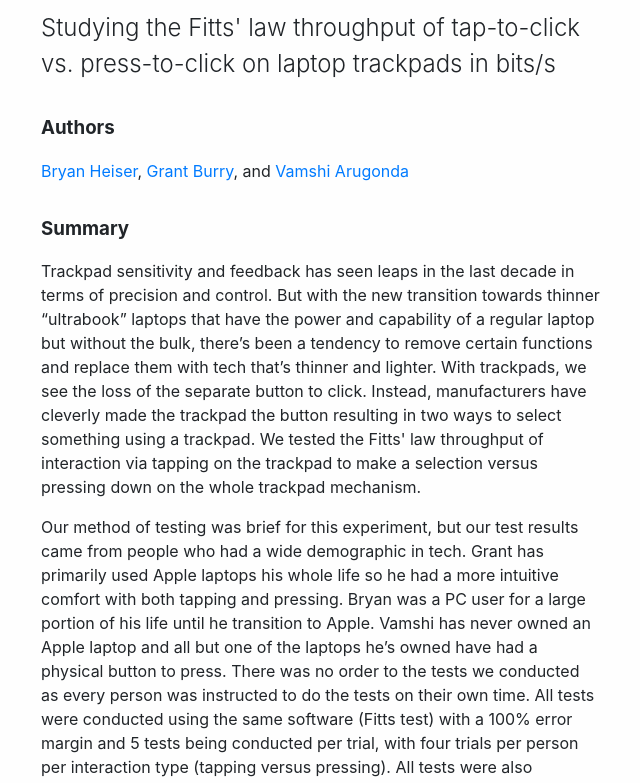
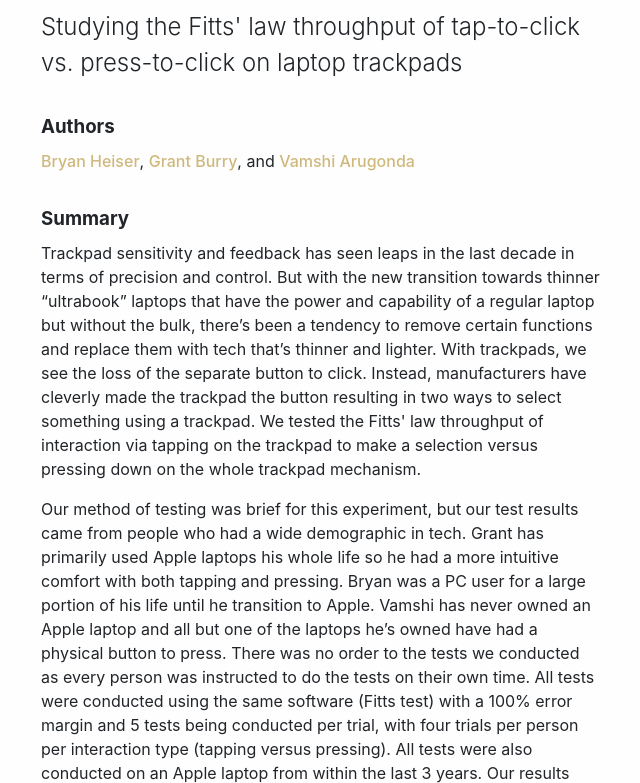
Before and after one commit to Burry/CSCI-4849-Fitts-Law-Study, a website: page site/index.html in a window 1280 px wide. Shown: the part 109-892 px from the top of the page, without its empty margins (319-959 px from the left). Drawn offline with Linux system fonts and the light colour scheme.

Commit message:
Style updates

```diff
--- a/site/index.html
+++ b/site/index.html
@@ -7,7 +7,7 @@
 
         <meta
             name="description"
-            content="Studying the Fitts' law throughput of tap-to-click vs. press-to-click on laptop trackpads in bits/s"
+            content="Studying the Fitts' law throughput of tap-to-click vs. press-to-click on laptop trackpads"
         />
         <meta
             name="author"
@@ -61,7 +61,7 @@
         </h1>
         <h2 class="lighter">
             Studying the Fitts' law throughput of tap-to-click vs.
-            press-to-click on laptop trackpads in bits/s
+            press-to-click on laptop trackpads
         </h2>
         <h3>Authors</h3>
         <p>
@@ -110,9 +110,11 @@
             board, despite the background of the test participants.
         </p>
         <h3>Chart</h3>
-        <img
-            src="/chart.svg"
-            alt="Chart of Press to Click vs. Tap to Click with Trackpads"
-        />
+        <p>
+            <img
+                src="/chart.svg"
+                alt="Chart of Press to Click vs. Tap to Click with Trackpads"
+            />
+        </p>
     </body>
 </html>
--- a/site/style.css
+++ b/site/style.css
@@ -1,42 +1,64 @@
 body {
     margin: 50px auto;
-    padding-left: 15px;
-    padding-right: 15px;
+    padding-left: 1rem;
+    padding-right: 1rem;
     max-width: 560px;
     background: #fefefe;
     color: #212529;
     font: 16px/1.5 -apple-system, BlinkMacSystemFont, "Segoe UI", Roboto, Helvetica, Arial, sans-serif, "Apple Color Emoji", "Segoe UI Emoji", "Segoe UI Symbol";
 }
 
+::selection {
+    background: #cfb87c;
+    color: #212529;
+
+}
+
+::-moz-selection {
+    background: #cfb87c;
+    color: #212529;
+}
+
+h1 {
+    font-size: 1.95em;
+}
+
 h3 {
-    margin: 2rem auto 0.5rem auto;
+    margin: 2rem auto 0 auto;
+}
+
+p {
+    margin-top: 0.5rem;
 }
 
 a {
-    color: #007bff;
+    color: #cfb87c;
+    font-weight: 500;
     text-decoration: none;
     border-radius: 0.25rem;
     transition: box-shadow 0.15s ease-in-out;
 }
 
 a:visited {
-    color: #007bff;
+    color: #cfb87c;
 }
 
 a:hover {
     text-decoration: underline;
 }
 
+a:focus {
+    outline: none;
+}
+
 a:not(:active):focus {
-    box-shadow: 0 0 0 0.2rem rgba(0, 123, 255, 0.25);
-    outline: none;
+    box-shadow: 0 0 0 0.2rem rgba(207, 184, 124, 0.25);
 }
 
 a:active,
 a:active:focus {
-    color: #006ee5;
+    color: #b69f63;
     text-decoration: underline;
-    outline: none;
 }
 
 img {
```
Also changed, not shown: site/manifest.webmanifest.
